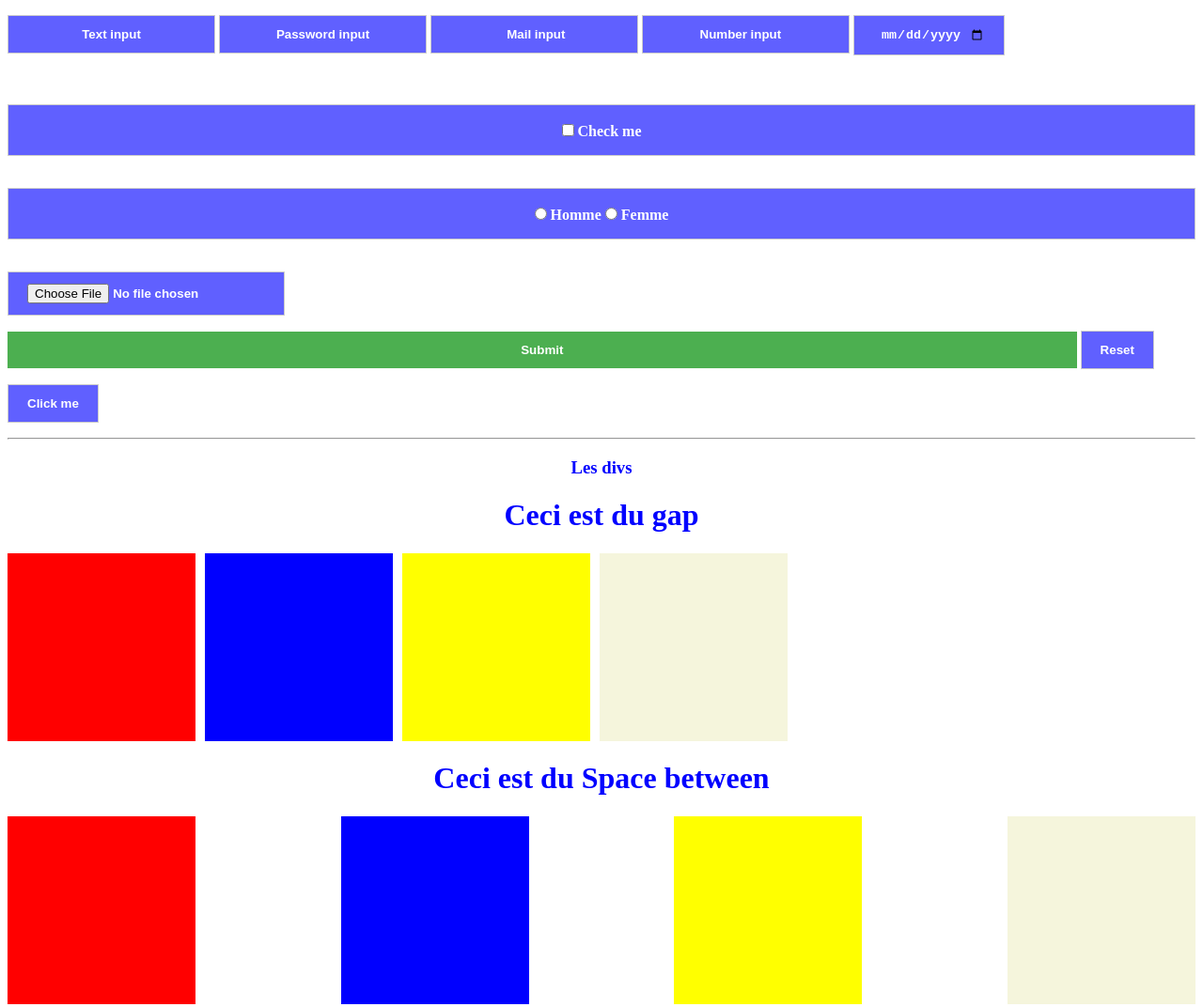
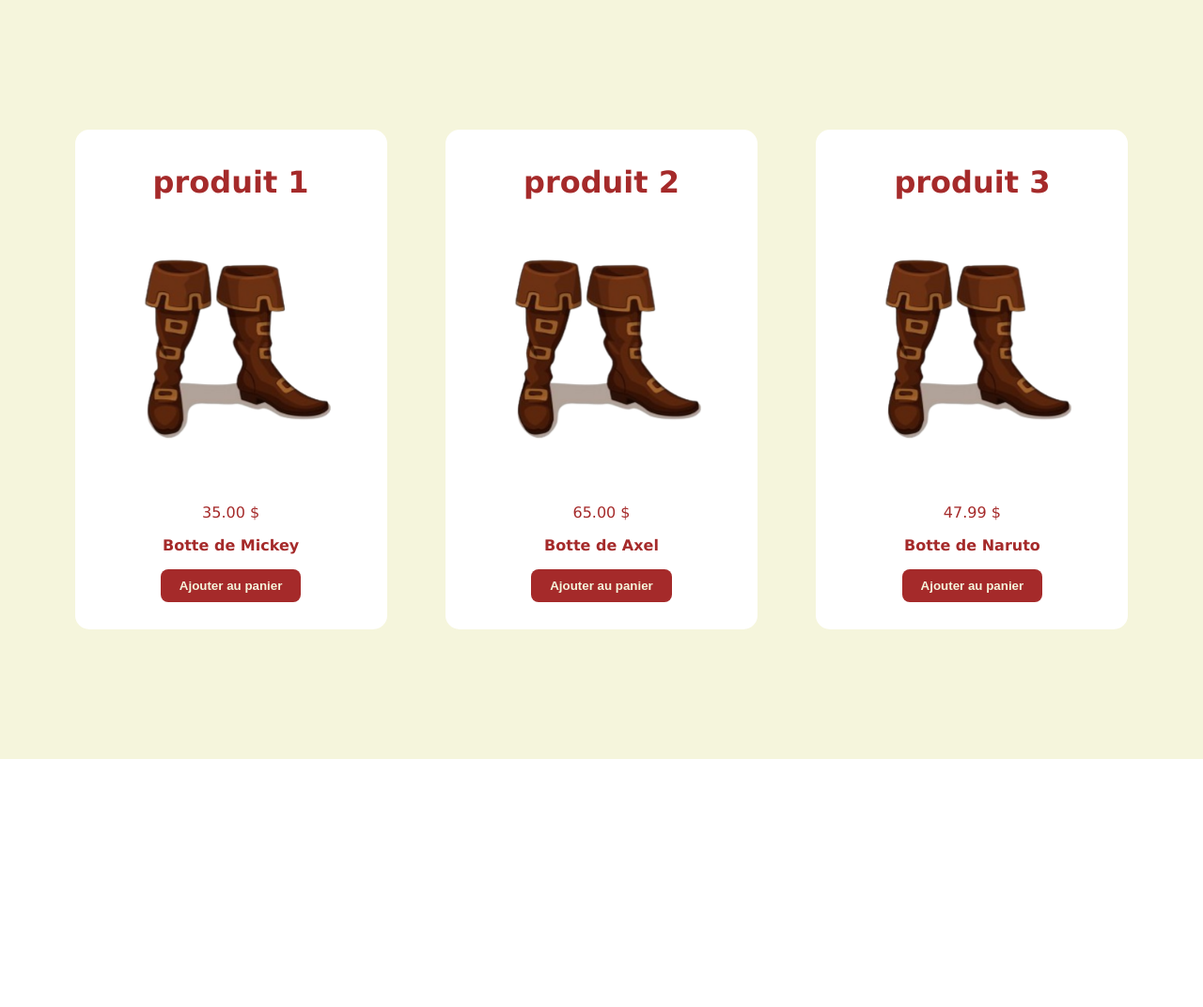
Before and after one commit to ga101989/tp1webgroupe3, a plain HTML site: page index.html in a window 1280 px wide. Shown: the top 1072 px of the page at 94% size. After the commit the page ends 808 px from the top, so only its background shows below. Drawn offline with Linux system fonts and the light colour scheme.

Commit message:
articles

```diff
--- a/index.css
+++ b/index.css
@@ -1,100 +1,92 @@
-input {
-    padding: 12px 20px;
-    margin: 8px 0;
-    border: 1px solid #ccc;
-    box-sizing: border-box;
+.div1{
+    width: 300px;
+    height: 500px;
+    background-color: white;
     text-align: center;
-    font-weight: bold;
-    background-color: rgba(0, 0, 255, 0.622);
-    color: white;
+    font-family: 'Lucida Sans', 'Lucida Sans Regular', 'Lucida Grande', 'Lucida Sans Unicode', Geneva, Verdana, sans-serif;
+    color: brown;
+
+}
+.div2{
+    width: 300px;
+    height: 500px;
+    background-color: white;
+    text-align: center;
+    font-family: 'Lucida Sans', 'Lucida Sans Regular', 'Lucida Grande', 'Lucida Sans Unicode', Geneva, Verdana, sans-serif;
+    color: brown;
+
+}
+.div3{
+    width: 300px;
+    height: 500px;
+    background-color: white;
+    text-align: center;
+    font-family: 'Lucida Sans', 'Lucida Sans Regular', 'Lucida Grande', 'Lucida Sans Unicode', Geneva, Verdana, sans-serif;
+    color: brown;
 
 }
 
-input::placeholder {
-    color: white;
+.divMaman{
+    background-color: beige;
+    height: 97vh;
+    display: flex;
+    justify-content: center;
+    gap: 5%;
+    flex-direction: row;
+    align-items: center;
+    padding: 1rem;
 }
 
-input[type=submit] {
-    background-color: #4CAF50;
-    color: white;
-    border: none;
-    cursor: pointer;
-    width: 90%;
+.divMaman div {
+    border-radius: 15px;
+    transition: 0.5s;
+    padding: 1rem;
 }
 
-.checkinput{
-    padding: 12px 20px;
-    margin: 8px 0;
-    border: 1px solid #ccc;
-    box-sizing: border-box;
-    text-align: center;
-    font-weight: bold;
-    background-color: rgba(0, 0, 255, 0.622);
-    color: white;
+.divMaman div:hover {
+    scale: 1.1;
 }
 
-.radioinput{
-    padding: 12px 20px;
-    margin: 8px 0;
-    border: 1px solid #ccc;
-    box-sizing: border-box;
-    text-align: center;
-    font-weight: bold;
-    background-color: rgba(0, 0, 255, 0.622);
-    color: white;
+img{
+    width: 300px;
+    animation: monter-descendre 3s infinite ease-in-out;
 }
 
-.div1 {
-    background-color: red;
-    width: 200px;
-    height: 200px;
+body{
+    margin: 0;
+    padding: 0;
+    box-sizing: border-box;
 }
 
-.div2 {
-    background-color: blue;
-    width: 200px;
-    height: 200px;
+.btn{
+    background-color: brown;
+    color: beige;
+    padding: 10px 20px;
+    border-radius: 5px;
+    text-decoration: none;
+    border: none;
+    border-radius: 8px;
+    font-weight: bold;
 }
 
-.div3 {
-    background-color: yellow;
-    width: 200px;
-    height: 200px;
+.btn:hover{
+    cursor: pointer;
+    background-color: beige;
+    color: brown;
 }
 
-.div4 {
-    background-color: beige;
-    width: 200px;
-    height: 200px;
+.nom-botte{
+    font-weight: bold;
 }
 
-.DivFlex{
-    margin-top: 20px;
-    display: flex;
-    gap: 10px;
-
+@keyframes monter-descendre {
+    0% {
+        transform: translateY(0);
+    }
+    50% {
+        transform: translateY(-20px);
+    }
+    100% {
+        transform: translateY(0);
+    }
 }
-
-.DivFlex2{
-    margin-top: 20px;
-    display: flex;
-    justify-content: space-between;
-}
-
-.DivFlex3{
-    margin-top: 20px;
-    display: flex;
-    justify-content: space-evenly;
-}
-
-.DivFlex4{
-    margin-top: 20px;
-    display: flex;
-    justify-content: center;
-}
-
-.DivFlex5{
-    margin-top: 20px;
-    display: flex;
-    justify-content: space-around;
-}
--- a/index.html
+++ b/index.html
@@ -4,68 +4,35 @@
     <meta charset="UTF-8">
     <meta name="viewport" content="width=device-width, initial-scale=1.0">
     <link rel="stylesheet" type="text/css" href="index.css">
-    <script src="index.js"></script>
+
     <title>Axel</title>
 </head>
 <body>
-<input class="input1" type="text" placeholder="Text input">
-<input type="password" placeholder="Password input">
-<input type="mail" placeholder=" Mail input">
-<input type="number" placeholder=" Number input">
-<input type="date" placeholder=" Date input">
+<div class="divMaman">
+    <div class="div1">
+        <h1>produit 1</h1>
+        <img src="./assets/images/botte2.png" alt="botte">
+        <span>35.00 $</span>
+        <p class="nom-botte">Botte de Mickey</p>
+        <button class="btn" id="btn1">Ajouter au panier</button>
+    </div>
+    <div class="div2">
+        <h1>produit 2</h1>
+        <img src="./assets/images/botte2.png" alt="botte">
+        <span>65.00 $</span>
+        <p class="nom-botte">Botte de Axel</p>
+        <button class="btn" id="btn2">Ajouter au panier</button>
+    </div>
+    <div class="div3">
+        <h1>produit 3</h1>
+        <img src="./assets/images/botte2.png" alt="botte">
+        <span>47.99 $</span>
+        <p class="nom-botte">Botte de Naruto</p>
+        <button class="btn" id="btn3">Ajouter au panier</button>
+    </div>
+</div>
 
-<br/> <br/>
-
-<br/>
-
-<div class="checkinput"><input class="input6" type="checkbox" placeholder=""> Check me </div><br/>
-<div class="radioinput"><input class="input7" type="radio" placeholder=""> Homme <input class="input7"type="radio" placeholder=""> Femme </div>
-<br/>
-
-<input type="file">
-<input type="submit" value="Submit">
-<input type="reset" value="Reset">
-<input type="button" value="Click me">
-
-
-<hr/>
-
-<h3 style="text-align: center; color: blue;">Les divs</h3>
-<h1 style="text-align: center; color: blue;">Ceci est du gap</h1>
-<div class="DivFlex">
-    <div class="div1"></div>
-    <div class="div2"></div>
-    <div class="div3"></div>
-    <div class="div4"></div>
-</div>
-<h1 style="text-align: center; color: blue;">Ceci est du Space between</h1>
-<div class="DivFlex2">
-    <div class="div1"></div>
-    <div class="div2"></div>
-    <div class="div3"></div>
-    <div class="div4"></div>
-</div>
-<h1 style="text-align: center; color: blue;">Ceci est du Space evenly</h1>
-<div class="DivFlex3">
-    <div class="div1"></div>
-    <div class="div2"></div>
-    <div class="div3"></div>
-    <div class="div4"></div>
-</div>
-<h1 style="text-align: center; color: blue;">Ceci est du Center</h1>
-<div class="DivFlex4">
-    <div class="div1"></div>
-    <div class="div2"></div>
-    <div class="div3"></div>
-    <div class="div4"></div>
-</div>
-<h1 style="text-align: center; color: blue;">Ceci est du Space around</h1>
-<div class="DivFlex5">
-    <div class="div1"></div>
-    <div class="div2"></div>
-    <div class="div3"></div>
-    <div class="div4"></div>
-</div>
+<script src="index.js"></script>
 
 </body>
 </html>
--- a/index.js
+++ b/index.js
@@ -1 +1,19 @@
-console.log('Javascript lié avec succés !');
+
+const btnAjtAuPanier = document.getElementById('btn1');
+const btnAjtAuPanier2 = document.getElementById('btn2');
+const btnAjtAuPanier3 = document.getElementById('btn3');
+console.log(btnAjtAuPanier);
+console.log(btnAjtAuPanier2);
+console.log(btnAjtAuPanier3);
+
+btnAjtAuPanier.addEventListener('click', function() {
+    alert('Harry Potter 1 ajouté au panier !');
+});
+
+btnAjtAuPanier2.addEventListener('click', function() {
+    alert('Harry Potter 2 ajouté au panier !');
+});
+
+btnAjtAuPanier3.addEventListener('click', function() {
+    alert('Harry Potter 3 ajouté au panier !');
+});
```
Also changed, not shown: assets/images/botte.png (added), assets/images/botte2.png (added).
